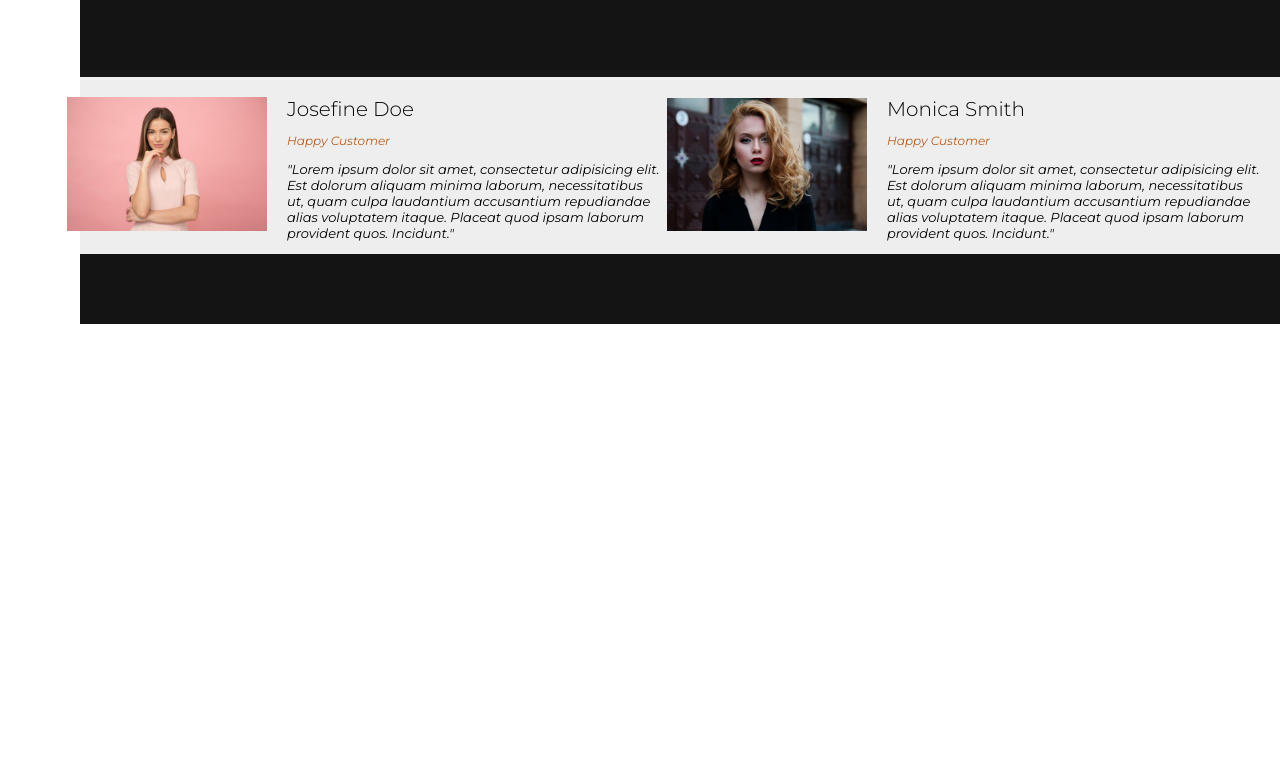
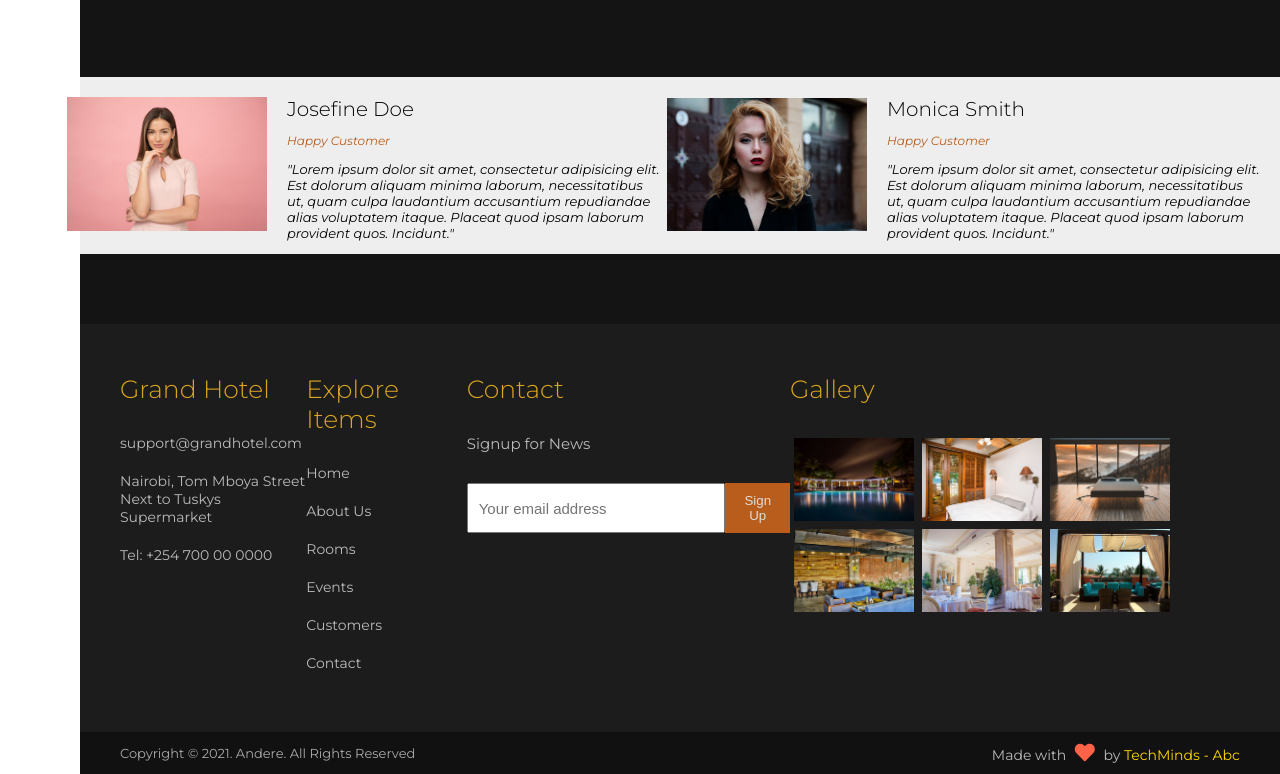
Before and after one commit to briancollins081/CSS-css3-grid-and-flexbox-projects, a plain HTML site: page section_4_grand_hotel_flexbox/index.html in a window 1280 px wide. Shown: the part 5071-5845 px from the top of the page. Before the commit the page ends 5395 px from the top, so only its background shows below. Drawn offline with Linux system fonts and the light colour scheme.

Commit message:
Hotel: finished footer section

```diff
--- a/section_4_grand_hotel_flexbox/css/styles.css
+++ b/section_4_grand_hotel_flexbox/css/styles.css
@@ -568,3 +568,122 @@ body {
 }
 
 /* end of customers */
+
+/* footer */
+.footer {
+    margin-left: 8rem;
+}
+
+.main-part {
+    display: flex;
+    justify-content: space-between;
+    background-color: #1c1c1c;
+    padding: 4rem;
+}
+
+.footer-heading {
+    font-size: 2.5rem;
+    font-weight: 300;
+    color: goldenrod;
+    margin: 1rem 0 3rem 0;
+}
+
+.footer-list {
+    list-style: none;
+    padding: 0;
+
+}
+
+.footer-list-item {
+    margin-bottom: 2rem;
+
+}
+
+.footer-list-link {
+    font-size: 1.4rem;
+    text-decoration: none;
+    color: #bbb;
+}
+
+.contact p {
+    font-size: 1.5rem;
+    color: #bbb;
+    margin-bottom: 3rem;
+}
+
+.footer-form {
+    display: flex;
+}
+
+.footer-input {
+    width: 25rem;
+    padding: 1rem;
+    font-family: 'Josephine Sans', sans-serif;
+    font-size: 1.5rem;
+    outline: none;
+    color: #444;
+}
+
+.footer-btn {
+    padding: 1rem;
+    background-color: #b85d1c;
+    color: #ddd;
+    border: none;
+    outline: none;
+    cursor: pointer;
+}
+
+.gallery {
+    max-width: 45rem;
+}
+
+.gallery-images {
+    display: flex;
+    flex-wrap: wrap;
+}
+
+.image-wrapper {
+    width: 12rem;
+    margin: .4rem;
+    overflow: hidden;
+}
+
+.footer-image {
+    width: 100%;
+    height: 100%;
+    backface-visibility: hidden;
+    transition: all .5s;
+}
+
+.footer-image:hover {
+    transform: scale(1.3);
+    opacity: .8;
+}
+
+.creator-part {
+    display: flex;
+    justify-content: space-between;
+    align-items: center;
+    background-color: #111;
+    padding: 0 4rem;
+}
+.copyright-text{
+    font-size: 1.3rem;
+    color: #aaa;
+}
+.text-right{
+    font-size: 1.4rem;
+    color: #bbb;
+}
+
+.text-right i{
+    font-size: 2rem;
+    margin: .5rem;
+    color: tomato;
+}
+
+.text-right span{
+    color: gold;
+}
+
+/* end footer */
--- a/section_4_grand_hotel_flexbox/index.html
+++ b/section_4_grand_hotel_flexbox/index.html
@@ -245,6 +245,89 @@
         </div>
     </section>
     <!-- end of customers -->
+    <!-- footer -->
+    <footer class="footer">
+        <div class="main-part">
+            <div class="footer-list-wrapper">
+                <h3 class="footer-heading">Grand Hotel</h3>
+                <ul class="footer-list">
+                    <li class="footer-list-item">
+                        <a href="#" class="footer-list-link">support@grandhotel.com</a>
+                    </li>
+                    <li class="footer-list-item">
+                        <a href="#" class="footer-list-link">Nairobi, Tom Mboya Street<br />Next to Tuskys
+                            Supermarket</a>
+                    </li>
+                    <li class="footer-list-item">
+                        <a href="#" class="footer-list-link">Tel: +254 700 00 0000</a>
+                    </li>
+                </ul>
+            </div>
+            <div class="footer-list-wrapper">
+                <h3 class="footer-heading">Explore Items</h3>
+                <ul class="footer-list">
+                    <li class="footer-list-item">
+                        <a href="#" class="footer-list-link">Home</a>
+                    </li>
+                    <li class="footer-list-item">
+                        <a href="#" class="footer-list-link">About Us</a>
+                    </li>
+                    <li class="footer-list-item">
+                        <a href="#" class="footer-list-link">Rooms</a>
+                    </li>
+                    <li class="footer-list-item">
+                        <a href="#" class="footer-list-link">Events</a>
+                    </li>
+                    <li class="footer-list-item">
+                        <a href="#" class="footer-list-link">Customers</a>
+                    </li>
+                    <li class="footer-list-item">
+                        <a href="#" class="footer-list-link">Contact</a>
+                    </li>
+                </ul>
+            </div>
+            <div class="contact">
+                <h3 class="footer-heading">Contact</h3>
+                <p>Signup for News</p>
+                <form class="footer-form">
+                    <input type="text" class="footer-input" placeholder="Your email address">
+                    <button class="footer-btn">Sign Up</button>
+                </form>
+            </div>
+            <div class="gallery">
+                <h3 class="footer-heading">Gallery</h3>
+                <div class="gallery-images">
+                    <div class="image-wrapper">
+                        <img src="img/gallery-img-1.jpeg" alt="" class="footer-image">
+                    </div>
+                    <div class="image-wrapper">
+                        <img src="img/gallery-img-2.jpeg" alt="" class="footer-image">
+                    </div>
+                    <div class="image-wrapper">
+                        <img src="img/gallery-img-3.jpeg" alt="" class="footer-image">
+                    </div>
+                    <div class="image-wrapper">
+                        <img src="img/gallery-img-4.jpeg" alt="" class="footer-image">
+                    </div>
+                    <div class="image-wrapper">
+                        <img src="img/gallery-img-5.jpeg" alt="" class="footer-image">
+                    </div>
+                    <div class="image-wrapper">
+                        <img src="img/gallery-img-6.jpeg" alt="" class="footer-image">
+                    </div>
+                </div>
+            </div>
+        </div>
+        <div class="creator-part">
+            <div class="copyright-text">
+                <p>Copyright &copy; 2021. Andere. All Rights Reserved</p>
+            </div>
+            <div class="text-right">
+                Made with <i class="fas fa-heart"></i> by <span>TechMinds - Abc</span>
+            </div>
+        </div>
+    </footer>
+    <!-- end footer -->
 </body>
 
 </html>
```
